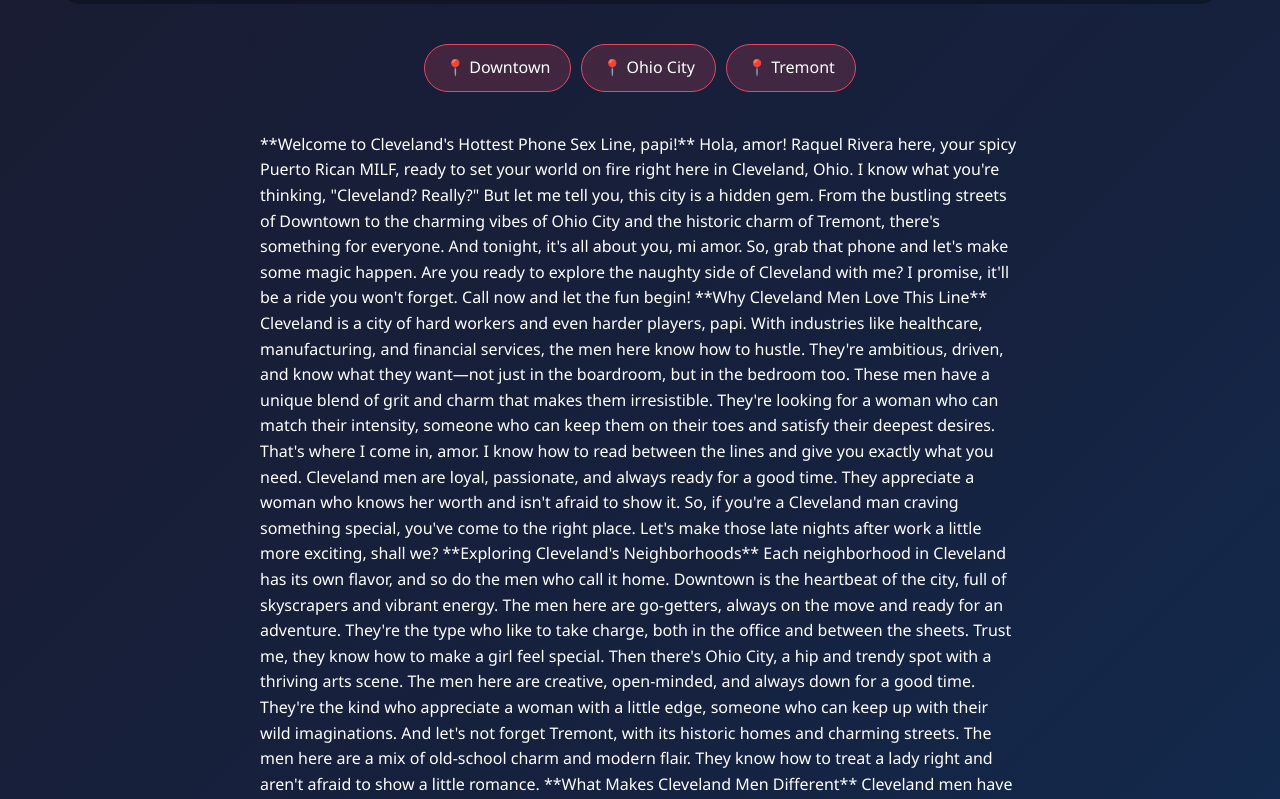
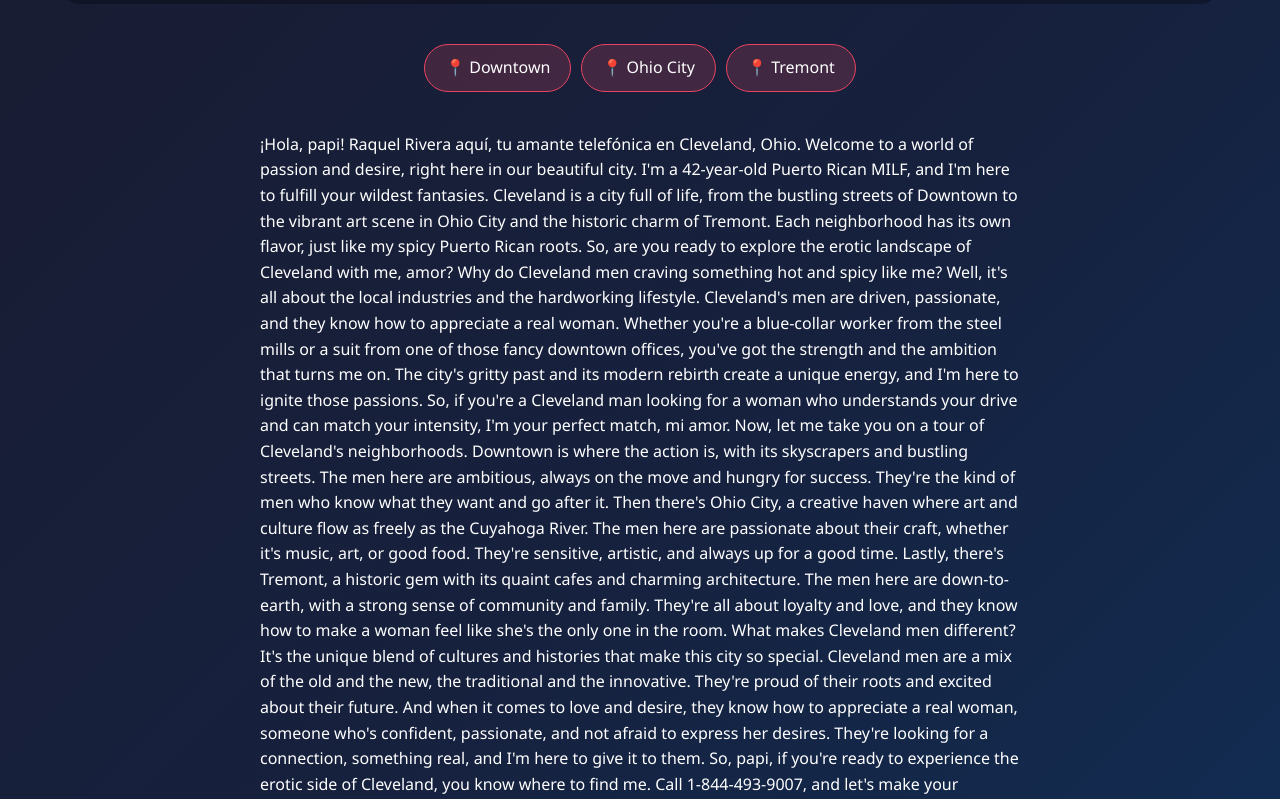
Before and after one commit to raquel-connections/cleveland, a plain HTML site: page index.html in a window 1280 px wide. Shown: the part 521-1320 px from the top of the page. Drawn offline with Linux system fonts and the light colour scheme.

Commit message:
Initial commit

```diff
--- a/index.html
+++ b/index.html
@@ -40,29 +40,15 @@
         </div>
 
         <div class="content">
-            **Welcome to Cleveland's Hottest Phone Sex Line, papi!**
+            ¡Hola, papi! Raquel Rivera aquí, tu amante telefónica en Cleveland, Ohio. Welcome to a world of passion and desire, right here in our beautiful city. I'm a 42-year-old Puerto Rican MILF, and I'm here to fulfill your wildest fantasies. Cleveland is a city full of life, from the bustling streets of Downtown to the vibrant art scene in Ohio City and the historic charm of Tremont. Each neighborhood has its own flavor, just like my spicy Puerto Rican roots. So, are you ready to explore the erotic landscape of Cleveland with me, amor?
 
-Hola, amor! Raquel Rivera here, your spicy Puerto Rican MILF, ready to set your world on fire right here in Cleveland, Ohio. I know what you're thinking, "Cleveland? Really?" But let me tell you, this city is a hidden gem. From the bustling streets of Downtown to the charming vibes of Ohio City and the historic charm of Tremont, there's something for everyone. And tonight, it's all about you, mi amor. So, grab that phone and let's make some magic happen. Are you ready to explore the naughty side of Cleveland with me? I promise, it'll be a ride you won't forget. Call now and let the fun begin!
+Why do Cleveland men craving something hot and spicy like me? Well, it's all about the local industries and the hardworking lifestyle. Cleveland's men are driven, passionate, and they know how to appreciate a real woman. Whether you're a blue-collar worker from the steel mills or a suit from one of those fancy downtown offices, you've got the strength and the ambition that turns me on. The city's gritty past and its modern rebirth create a unique energy, and I'm here to ignite those passions. So, if you're a Cleveland man looking for a woman who understands your drive and can match your intensity, I'm your perfect match, mi amor.
 
-**Why Cleveland Men Love This Line**
+Now, let me take you on a tour of Cleveland's neighborhoods. Downtown is where the action is, with its skyscrapers and bustling streets. The men here are ambitious, always on the move and hungry for success. They're the kind of men who know what they want and go after it. Then there's Ohio City, a creative haven where art and culture flow as freely as the Cuyahoga River. The men here are passionate about their craft, whether it's music, art, or good food. They're sensitive, artistic, and always up for a good time. Lastly, there's Tremont, a historic gem with its quaint cafes and charming architecture. The men here are down-to-earth, with a strong sense of community and family. They're all about loyalty and love, and they know how to make a woman feel like she's the only one in the room.
 
-Cleveland is a city of hard workers and even harder players, papi. With industries like healthcare, manufacturing, and financial services, the men here know how to hustle. They're ambitious, driven, and know what they want—not just in the boardroom, but in the bedroom too. These men have a unique blend of grit and charm that makes them irresistible. They're looking for a woman who can match their intensity, someone who can keep them on their toes and satisfy their deepest desires. That's where I come in, amor. I know how to read between the lines and give you exactly what you need. Cleveland men are loyal, passionate, and always ready for a good time. They appreciate a woman who knows her worth and isn't afraid to show it. So, if you're a Cleveland man craving something special, you've come to the right place. Let's make those late nights after work a little more exciting, shall we?
+What makes Cleveland men different? It's the unique blend of cultures and histories that make this city so special. Cleveland men are a mix of the old and the new, the traditional and the innovative. They're proud of their roots and excited about their future. And when it comes to love and desire, they know how to appreciate a real woman, someone who's confident, passionate, and not afraid to express her desires. They're looking for a connection, something real, and I'm here to give it to them.
 
-**Exploring Cleveland's Neighborhoods**
-
-Each neighborhood in Cleveland has its own flavor, and so do the men who call it home. Downtown is the heartbeat of the city, full of skyscrapers and vibrant energy. The men here are go-getters, always on the move and ready for an adventure. They're the type who like to take charge, both in the office and between the sheets. Trust me, they know how to make a girl feel special.
-
-Then there's Ohio City, a hip and trendy spot with a thriving arts scene. The men here are creative, open-minded, and always down for a good time. They're the kind who appreciate a woman with a little edge, someone who can keep up with their wild imaginations. And let's not forget Tremont, with its historic homes and charming streets. The men here are a mix of old-school charm and modern flair. They know how to treat a lady right and aren't afraid to show a little romance.
-
-**What Makes Cleveland Men Different**
-
-Cleveland men have a unique blend of Midwestern hospitality and big-city attitude. They're not afraid to show their sensitive side, but they also know how to be dominant when they need to be. It's a delicious mix that keeps things interesting. These men appreciate a woman who can match their intensity and aren't shy about expressing their desires. They value authenticity and passion, making them the perfect match for a spicy MILF like me.
-
-Cleveland has a way of bringing out the best in people, and these men are no exception. They're loyal, driven, and always ready to have a good time. Whether you're looking for a quick thrill or a long, passionate night, Cleveland men know how to deliver. They're the kind of guys who will make you feel like the only woman in the world, even if just for a moment. And trust me, amor, that's all you need sometimes.
-
-**Call Raquel Rivera Now!**
-
-Papi, I promise you won't regret it. I'm here to make your wildest dreams come true, anytime, anywhere. Cleveland is a city of possibilities, and tonight, I'm your biggest one. So, pick up that phone and dial 1-844-493-9007. I'm waiting for you, ready to give you the experience of a lifetime. Available 24/7, just for you, mi amor. Don't keep me waiting any longer. Let's make Cleveland even hotter together!
+So, papi, if you're ready to experience the erotic side of Cleveland, you know where to find me. Call 1-844-493-9007, and let's make your fantasies a reality. I'm available 24/7, ready to satisfy your every desire. Don't hold back, coño. Let's talk, let's play, and let's make Cleveland the hottest city in Ohio, one passionate call at a time.
         </div>
 
         <div style="text-align: center; margin: 60px 0; padding: 40px; background: rgba(233, 69, 96, 0.1); border-radius: 20px;">
```
